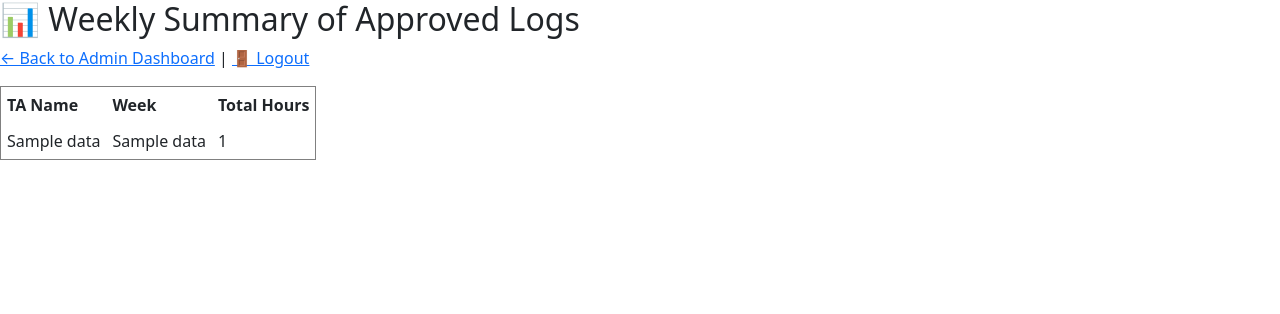
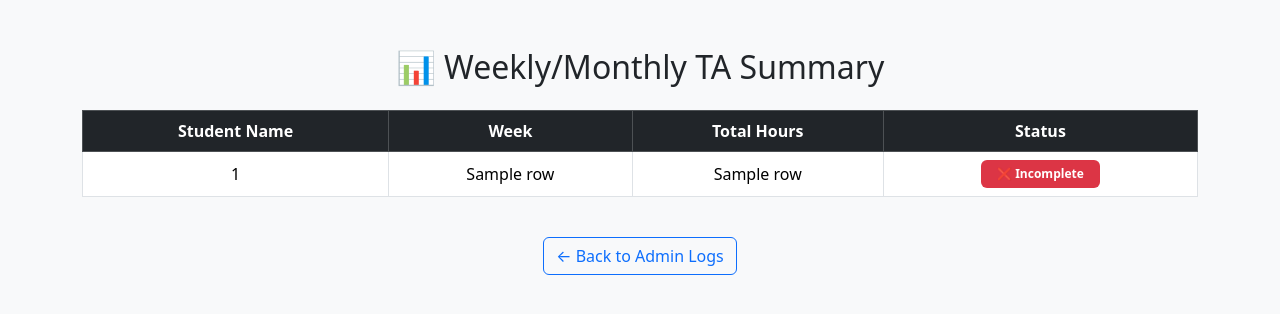
Before and after one commit to anubhavdwivedy/ta_monitoring_system, a Flask app: template templates/summary.html in a window 1280 px wide. Shown: the top 314 px of the page. Run offline with Flask 3, Linux system fonts and the light colour scheme; the template is opened without the code that fills it: most values are stand-ins (such as "Sample title", 1, 10 or a date in 2020).

Commit message:
Update summary.html

```diff
--- a/templates/summary.html
+++ b/templates/summary.html
@@ -1,31 +1,51 @@
 <!DOCTYPE html>
-<html>
+<html lang="en">
 <head>
-    <title>Weekly Summary - TA Monitoring</title>
-    <link rel="stylesheet" href="https://cdn.jsdelivr.net/npm/bootstrap@5.3.3/dist/css/bootstrap.min.css">
+    <meta charset="UTF-8">
+    <title>Admin Dashboard - Summary</title>
+    <meta name="viewport" content="width=device-width, initial-scale=1">
+    <link
+        rel="stylesheet"
+        href="https://cdn.jsdelivr.net/npm/bootstrap@5.3.3/dist/css/bootstrap.min.css">
 </head>
-<body>
-    <h2>📊 Weekly Summary of Approved Logs</h2>
+<body class="bg-light">
 
-    <p><a href="/admin">← Back to Admin Dashboard</a> | <a href="/logout">🚪 Logout</a></p>
+<div class="container mt-5">
+    <h2 class="mb-4 text-center">📊 Weekly/Monthly TA Summary</h2>
 
-    <table border="1" cellpadding="6">
+    <div class="table-responsive">
+        <table class="table table-bordered table-hover text-center align-middle">
+            <thead class="table-dark">
                 <tr>
-            <th>TA Name</th>
+                    <th>Student Name</th>
                     <th>Week</th>
                     <th>Total Hours</th>
+                    <th>Status</th>
                 </tr>
-        {% for name, week_label, total_hours in data %}
+            </thead>
+            <tbody>
+            {% for row in summary %}
                 <tr>
-            <td>{{ name }}</td>
-            <td>{{ week_label }}</td>
-            <td>{{ total_hours }}</td>
+                    <td>{{ row[0] }}</td>
+                    <td>{{ row[1] }}</td>
+                    <td>{{ row[2] }}</td>
+                    <td>
+                        {% if row[2] >= 8 %}
+                            <span class="badge bg-success px-3 py-2">✅ OK</span>
+                        {% else %}
+                            <span class="badge bg-danger px-3 py-2">❌ Incomplete</span>
+                        {% endif %}
+                    </td>
                 </tr>
             {% endfor %}
+            </tbody>
         </table>
+    </div>
 
-    {% if not data %}
-    <p>No approved logs found yet.</p>
-    {% endif %}
+    <div class="mt-4 text-center">
+        <a href="/admin" class="btn btn-outline-primary">← Back to Admin Logs</a>
+    </div>
+</div>
+
 </body>
 </html>
```
Lines whose indentation alone changed are shown as unchanged.
